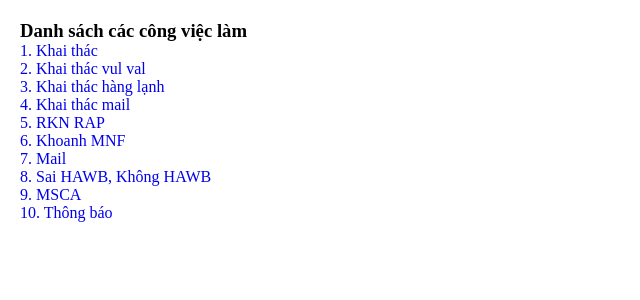
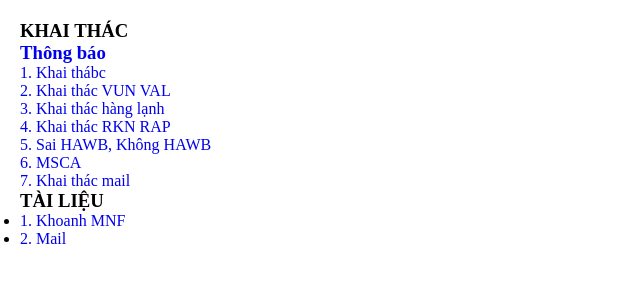
Before and after one commit to nguyensonnl/brk-scsc, a React (Vite) app: page / in a window 1280 px wide. Shown: the top 300 px of the page, without its empty margins (0-640 px from the left). Built offline with nearby package versions, Linux system fonts and the light colour scheme.

Commit message:
Update App.jsx

```diff
--- a/src/App.jsx
+++ b/src/App.jsx
@@ -4,37 +4,42 @@ import { Link } from "react-router-dom";
 function App() {
   return (
     <div className="main">
-      <h3>Danh sách các công việc làm</h3>
+      <h3>KHAI THÁC</h3>
       <ul style={{ listStyle: "none" }}>
-        <li>
-          <Link to="/khai-thac">1. Khai thác</Link>
+         <li>
+          <Link to="/thong-bao">
+            <h3>Thông báo</h3>
+          </Link>
         </li>
         <li>
-          <Link to="/khai-thac-vun-val">2. Khai thác vul val</Link>
+          <Link to="/khai-thac">1. Khai thábc</Link>
+        </li>
+        <li>
+          <Link to="/khai-thac-vun-val">2. Khai thác VUN VAL</Link>
         </li>
         <li>
           <Link to="/khai-thac-hang-lanh">3. Khai thác hàng lạnh</Link>
         </li>
         <li>
-          <Link to="/khai-thac-mail">4. Khai thác mail</Link>
+          <Link to="/rkn-rap">4. Khai thác RKN RAP</Link>
         </li>
         <li>
-          <Link to="/rkn-rap">5. RKN RAP</Link>
+          <Link to="/sai-hawb-khong-hawb">5. Sai HAWB, Không HAWB</Link>
         </li>
         <li>
-          <Link to="/khoanh-mnf">6. Khoanh MNF</Link>
+          <Link to="/msca">6. MSCA</Link>
+        </li>
+         <li>
+          <Link to="/khai-thac-mail">7. Khai thác mail</Link>
+        </li>
+      </ul>
+      <h3>TÀI LIỆU</h3>
+      <ul>
+         <li>
+          <Link to="/khoanh-mnf">1. Khoanh MNF</Link>
         </li>
         <li>
-          <Link to="/mail">7. Mail</Link>
-        </li>
-        <li>
-          <Link to="/sai-hawb-khong-hawb">8. Sai HAWB, Không HAWB</Link>
-        </li>
-        <li>
-          <Link to="/msca">9. MSCA</Link>
-        </li>
-        <li>
-          <Link to="/thong-bao">10. Thông báo</Link>
+          <Link to="/mail">2. Mail</Link>
         </li>
       </ul>
     </div>
```
